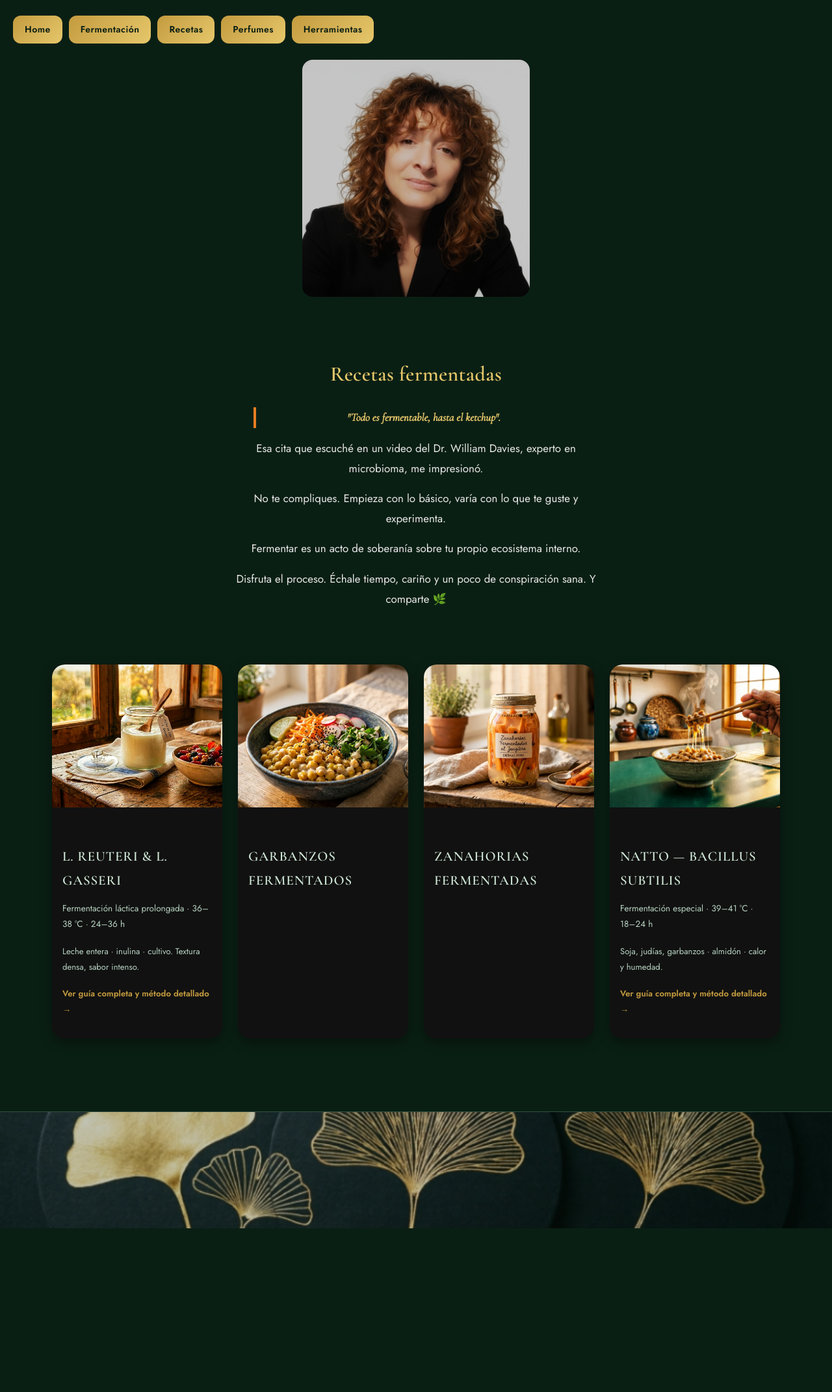
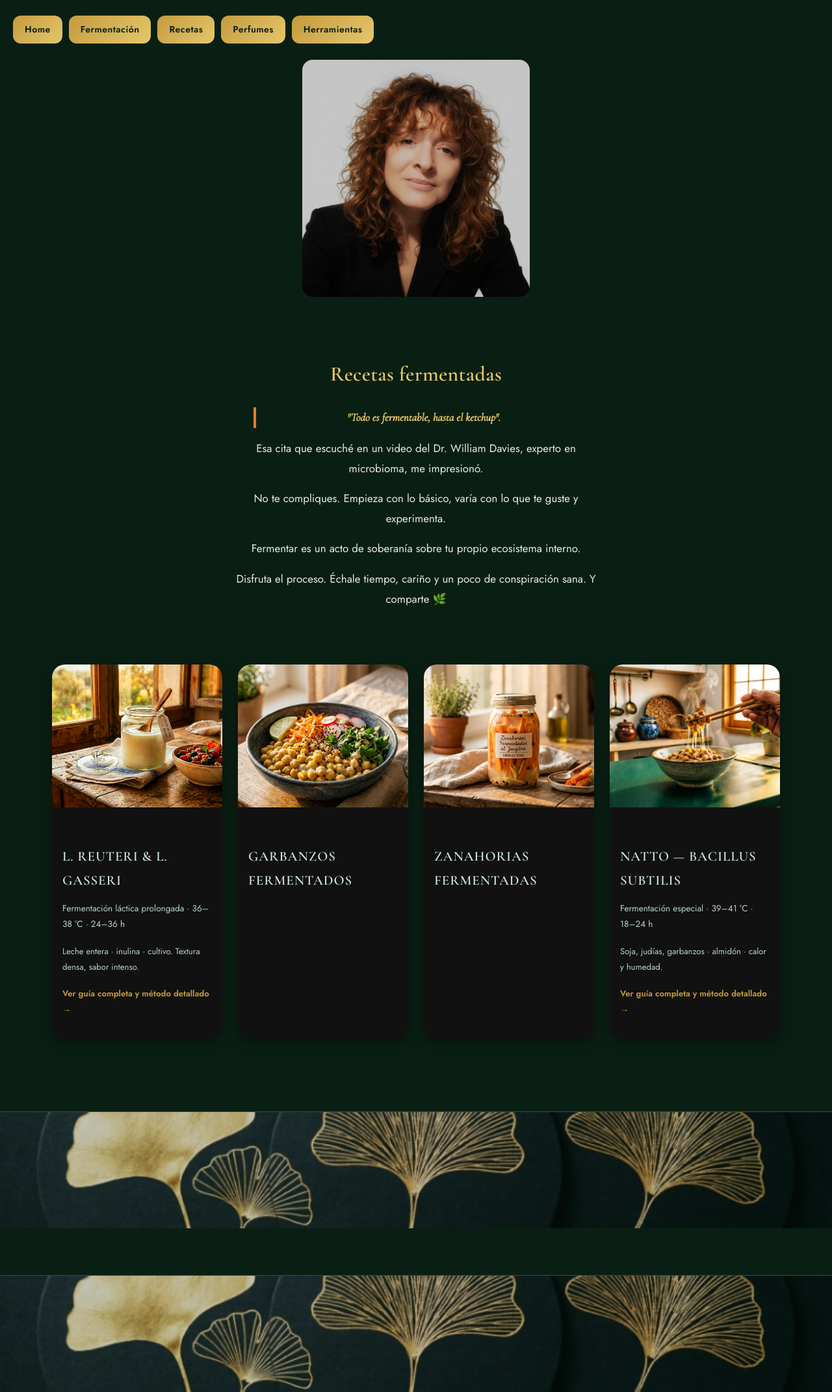
Before and after one commit to askedwhy11/fermentarBK, a Jekyll site: the page built from recetas.html, in a window 1280 px wide. Shown: the whole page at 65% size. Built offline with Jekyll 4.4.1, drawn with Linux system fonts in a browser that asks for light colours; before the commit the page ends 1891 px from its top, so only the background shows below that.

Commit message:
Update default.html

```diff
--- a/_layouts/default.html
+++ b/_layouts/default.html
@@ -18,5 +18,7 @@
 
   {{ content }}
 
+  <div class="footer-leaves" style="background-image: url('{{ '/image/hojas.jpeg' | relative_url }}');"></div>
+
 </body>
 </html>
```
